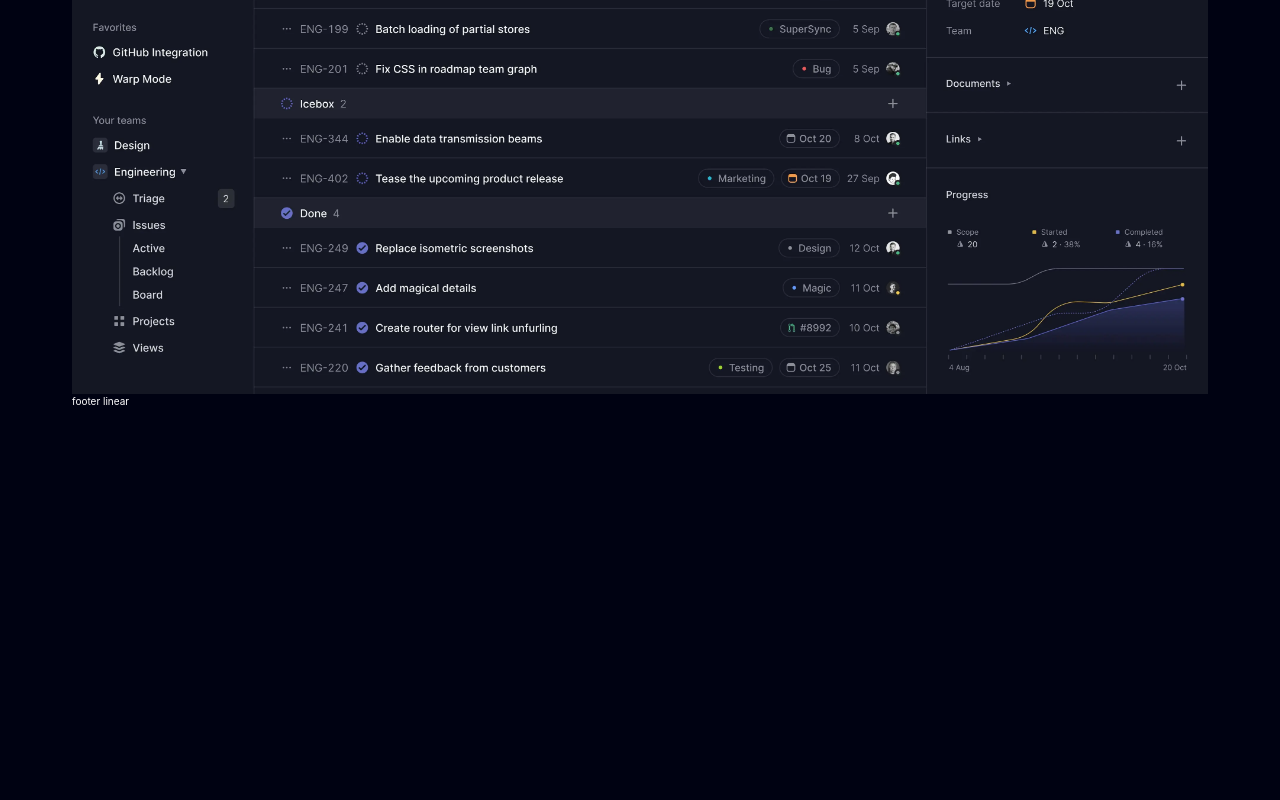
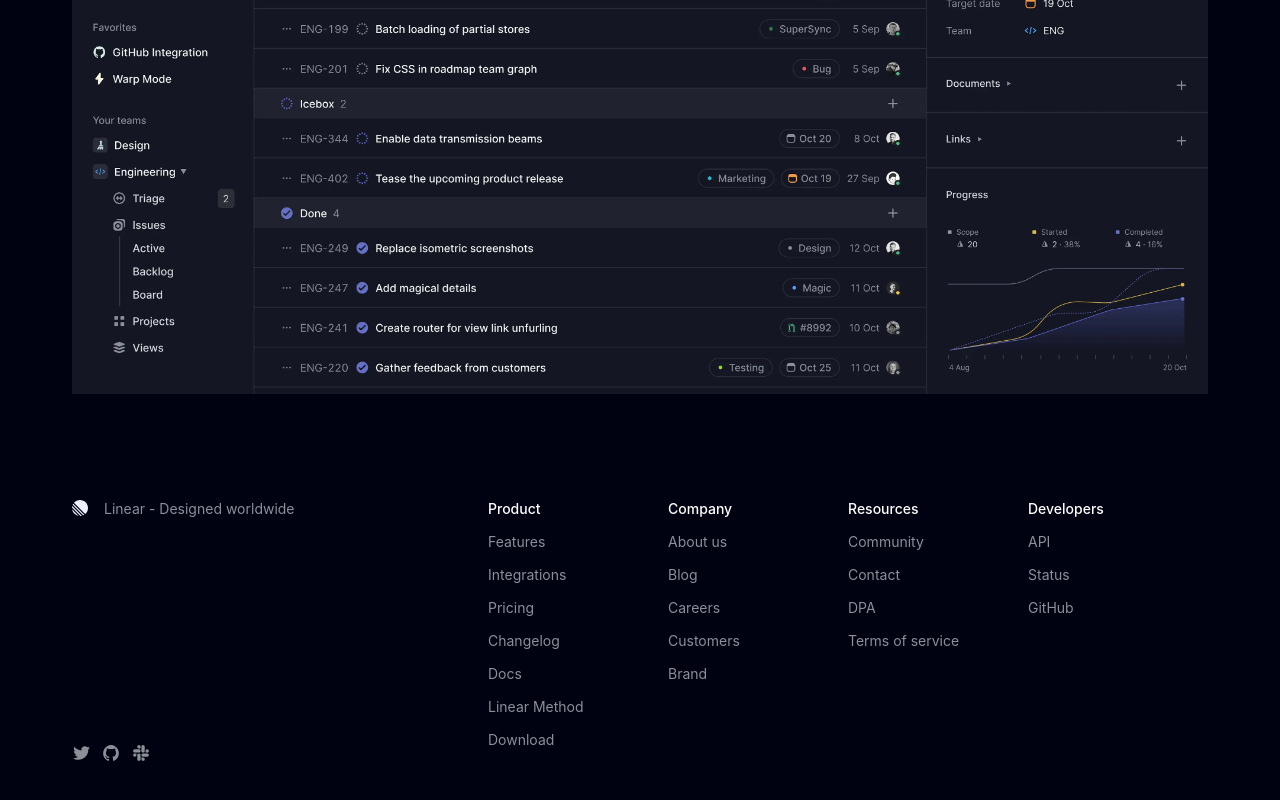
Before and after one commit to lmnnarciso/linear-clone, a Next.js app: page / in a window 1280 px wide. Shown: the part 611-1411 px from the top of the page. Before the commit the page ends 1020 px from the top, so only its background shows below. Built offline with nearby package versions, Linux system fonts and the light colour scheme.

Commit message:
Footer finalize

```diff
--- a/app/layout.tsx
+++ b/app/layout.tsx
@@ -1,4 +1,5 @@
 import { Container } from "../components/Container";
+import { Footer } from "../components/Footer";
 import { Header } from "../components/Header";
 import { Hero, HeroSubtitle, HeroTitle } from "../components/Hero";
 import "../styles/globals.css";
@@ -22,9 +23,7 @@
         <div>
           <Header />
           <main className="pt-[var(--navigation-height)]">{children}</main>
-          <footer>
-            <Container>footer linear</Container>
-          </footer>
+          <Footer />
         </div>
       </body>
     </html>
--- /dev/null
+++ b/components/Footer.tsx
@@ -0,0 +1,88 @@
+import Link from "next/link";
+import { Container } from "./Container";
+import { GithubIcon } from "./icons/github";
+import { Logo } from "./icons/logo";
+import { SlackIcon } from "./icons/slack";
+import { TwitterIcon } from "./icons/twitter";
+
+const footerLinks = [
+  {
+    title: "Product",
+    links: [
+      { title: "Features", href: "#" },
+      { title: "Integrations", href: "#" },
+      { title: "Pricing", href: "#" },
+      { title: "Changelog", href: "#" },
+      { title: "Docs", href: "#" },
+      { title: "Linear Method", href: "#" },
+      { title: "Download", href: "#" },
+    ],
+  },
+  {
+    title: "Company",
+    links: [
+      { title: "About us", href: "#" },
+      { title: "Blog", href: "#" },
+      { title: "Careers", href: "#" },
+      { title: "Customers", href: "#" },
+      { title: "Brand", href: "#" },
+    ],
+  },
+  {
+    title: "Resources",
+    links: [
+      { title: "Community", href: "#" },
+      { title: "Contact", href: "#" },
+      { title: "DPA", href: "#" },
+      { title: "Terms of service", href: "#" },
+    ],
+  },
+  {
+    title: "Developers",
+    links: [
+      { title: "API", href: "#" },
+      { title: "Status", href: "#" },
+      { title: "GitHub", href: "#" },
+    ],
+  },
+];
+
+export const Footer = () => {
+  return (
+    <footer className="mt-12 border-top border-white-a08 py-[5.6rem] text-sm">
+      <Container className="flex flex-col lg:flex-row justify-between ">
+        <div className="">
+          <div className="flex flex-row lg:flex-col justify-between h-full">
+            <div className="flex items-center text-gray">
+              <Logo className="w-4 h-4 mr-4" /> Linear - Designed worldwide
+            </div>
+            <div className="mt-auto text-gray flex space-x-3">
+              <TwitterIcon />
+              <GithubIcon />
+              <SlackIcon />
+            </div>
+          </div>
+        </div>
+        <div className="flex flex-wrap">
+          {footerLinks.map((column) => (
+            <div className="min-w-[18rem] mt-10 lg:mt-0">
+              <h3 className="font-medium mb-3">{column.title}</h3>
+              <ul>
+                {column.links.map((link) => (
+                  <li>
+                    <Link
+                      className="text-gray mb-3 block [&_a]:last:mb-0"
+                      href={link.href}
+                    >
+                      {link.title}
+                    </Link>
+                  </li>
+                ))}
+              </ul>
+            </div>
+          ))}
+        </div>
+      </Container>
+    </footer>
+  );
+};
```
